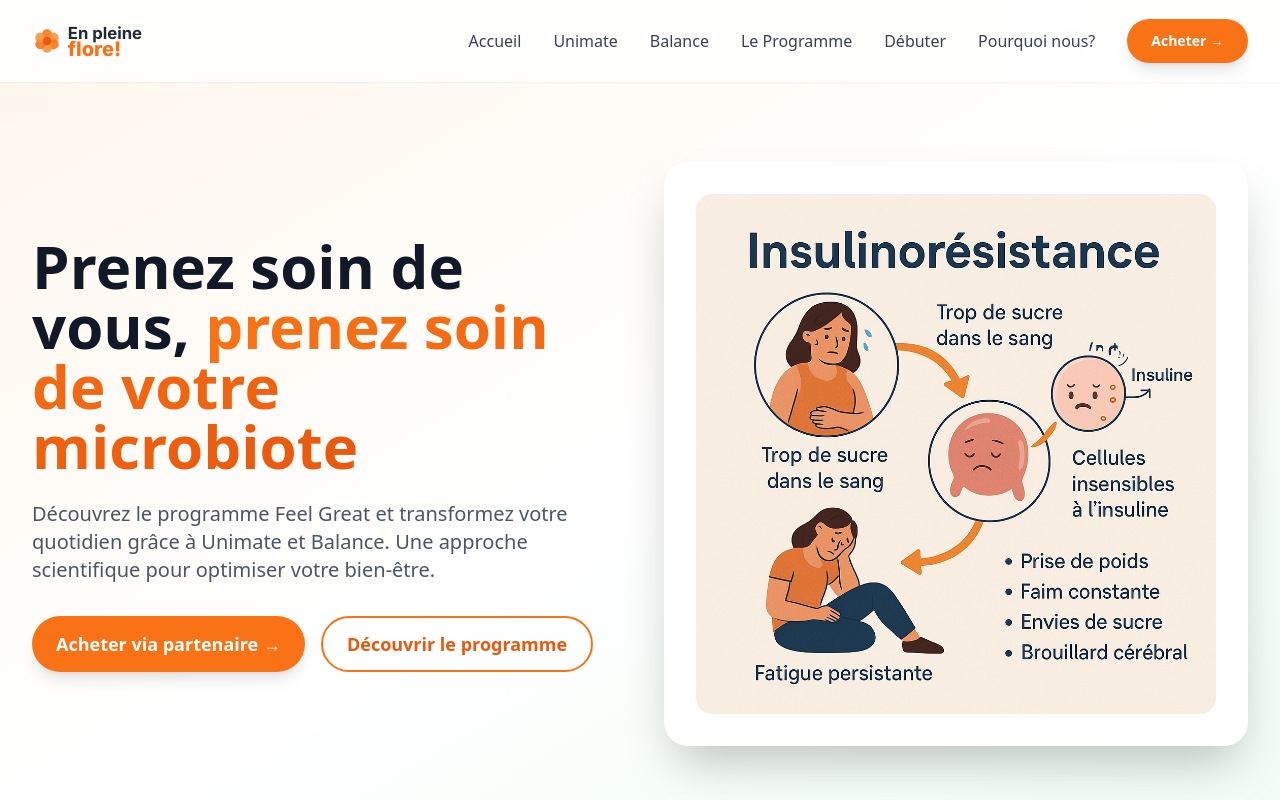
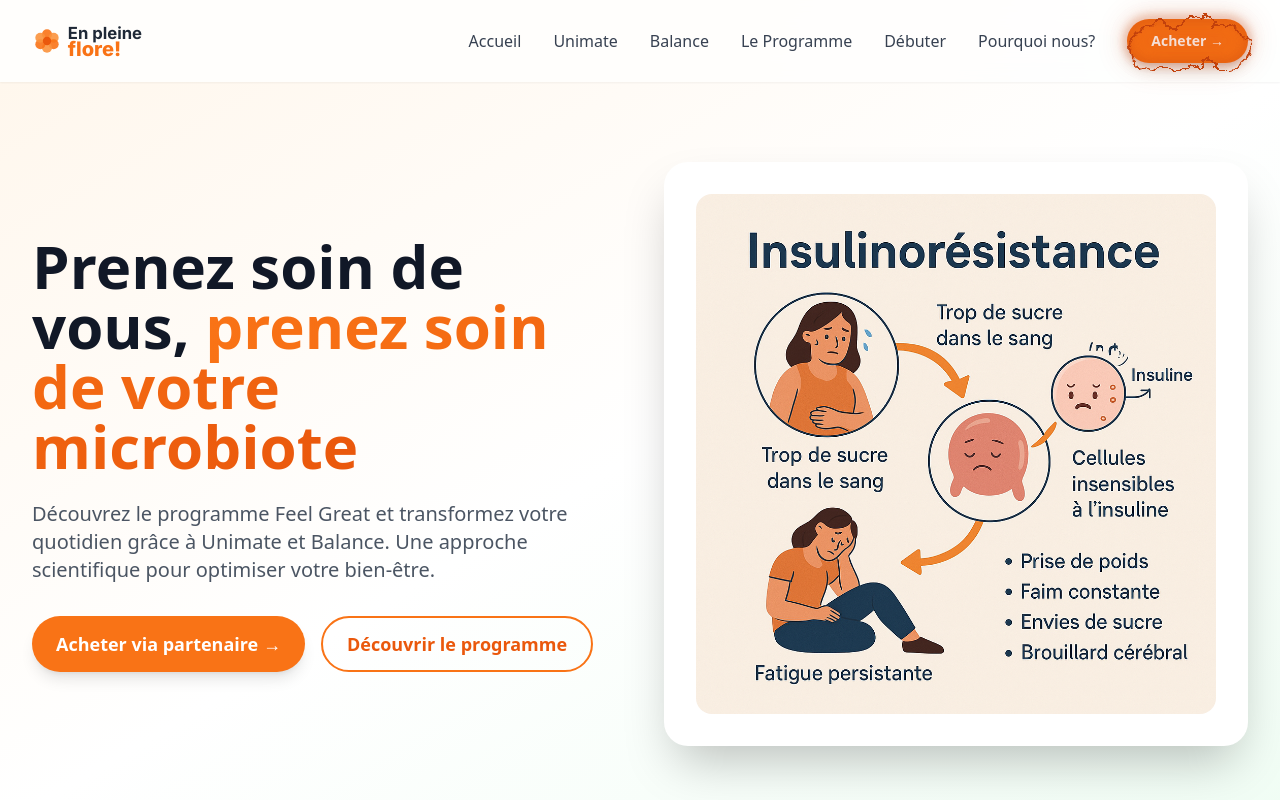
Before and after one commit to Nosioul/EnPleineFlore, a Next.js app: page / in a window 1280 px wide. Shown: the top 800 px of the page. Built offline with nearby package versions, Linux system fonts and the light colour scheme.

Commit message:
efffeet electric

```diff
--- a/src/components/ClickSpark.tsx
+++ b/src/components/ClickSpark.tsx
@@ -172,7 +172,7 @@
           margin: 0,
           padding: 0,
           pointerEvents: 'none',
-          zIndex: 9999
+          zIndex: 200
         }}
       />
       {children}
--- /dev/null
+++ b/src/components/ElectricBorder.module.css
@@ -0,0 +1,64 @@
+.electricBorder {
+  position: relative;
+  display: inline-block;
+  border-radius: 9999px;
+}
+
+.ebSvg {
+  position: absolute;
+  inset: 0;
+  width: 0;
+  height: 0;
+  pointer-events: none;
+  visibility: hidden;
+}
+
+.ebLayers {
+  position: absolute;
+  inset: 0;
+  border-radius: inherit;
+  pointer-events: none;
+  z-index: 100;
+}
+
+.ebStroke,
+.ebGlow1,
+.ebGlow2,
+.ebBackgroundGlow {
+  position: absolute;
+  inset: -1px;
+  border-radius: inherit;
+  pointer-events: none;
+}
+
+.ebStroke {
+  border: var(--eb-border-width, 2px) solid var(--electric-border-color, #5227FF);
+  filter: url(#turbulent-displace);
+  z-index: 110;
+}
+
+.ebGlow1 {
+  border: var(--eb-border-width, 2px) solid var(--electric-border-color, #5227FF);
+  filter: blur(4px);
+  opacity: 0.9;
+  z-index: 109;
+}
+
+.ebGlow2 {
+  border: var(--eb-border-width, 2px) solid var(--electric-border-color, #5227FF);
+  filter: blur(8px);
+  opacity: 0.6;
+  z-index: 108;
+}
+
+.ebBackgroundGlow {
+  background: var(--electric-border-color, #5227FF);
+  filter: blur(16px);
+  opacity: 0.2;
+  z-index: 107;
+}
+
+.ebContent {
+  position: relative;
+  z-index: 20;
+}
--- /dev/null
+++ b/src/components/ElectricBorder.tsx
@@ -0,0 +1,152 @@
+import { useEffect, useId, useLayoutEffect, useRef } from 'react';
+
+import styles from './ElectricBorder.module.css';
+
+interface ElectricBorderProps {
+  children?: React.ReactNode;
+  color?: string;
+  speed?: number;
+  chaos?: number;
+  thickness?: number;
+  className?: string;
+  style?: React.CSSProperties;
+}
+
+const ElectricBorder: React.FC<ElectricBorderProps> = ({
+  children,
+  color = '#5227FF',
+  speed = 1,
+  chaos = 1,
+  thickness = 2,
+  className,
+  style
+}) => {
+  const rawId = useId().replace(/[:]/g, '');
+  const filterId = `turbulent-displace-${rawId}`;
+  const svgRef = useRef<SVGSVGElement>(null);
+  const rootRef = useRef<HTMLDivElement>(null);
+  const strokeRef = useRef<HTMLDivElement>(null);
+
+  const updateAnim = () => {
+    const svg = svgRef.current;
+    const host = rootRef.current;
+    if (!svg || !host) return;
+
+    if (strokeRef.current) {
+      strokeRef.current.style.filter = `url(#${filterId})`;
+    }
+
+    const width = Math.max(1, Math.round(host.clientWidth || host.getBoundingClientRect().width || 0));
+    const height = Math.max(1, Math.round(host.clientHeight || host.getBoundingClientRect().height || 0));
+
+    const dyAnims = Array.from(svg.querySelectorAll('feOffset > animate[attributeName="dy"]'));
+    if (dyAnims.length >= 2) {
+      dyAnims[0].setAttribute('values', `${height}; 0`);
+      dyAnims[1].setAttribute('values', `0; -${height}`);
+    }
+
+    const dxAnims = Array.from(svg.querySelectorAll('feOffset > animate[attributeName="dx"]'));
+    if (dxAnims.length >= 2) {
+      dxAnims[0].setAttribute('values', `${width}; 0`);
+      dxAnims[1].setAttribute('values', `0; -${width}`);
+    }
+
+    const baseDur = 6;
+    const dur = Math.max(0.001, baseDur / (speed || 1));
+    [...dyAnims, ...dxAnims].forEach(a => a.setAttribute('dur', `${dur}s`));
+
+    const disp = svg.querySelector('feDisplacementMap');
+    if (disp) disp.setAttribute('scale', String(30 * (chaos || 1)));
+
+    const filterEl = svg.querySelector(`#${CSS.escape(filterId)}`);
+    if (filterEl) {
+      filterEl.setAttribute('x', '-200%');
+      filterEl.setAttribute('y', '-200%');
+      filterEl.setAttribute('width', '500%');
+      filterEl.setAttribute('height', '500%');
+    }
+
+    requestAnimationFrame(() => {
+      [...dyAnims, ...dxAnims].forEach(a => {
+        if (typeof (a as SVGAnimateElement).beginElement === 'function') {
+          try {
+            (a as SVGAnimateElement).beginElement();
+          } catch {
+            console.warn('ElectricBorder: beginElement failed, this may be due to a browser limitation.');
+          }
+        }
+      });
+    });
+  };
+
+  useEffect(() => {
+    updateAnim();
+    // eslint-disable-next-line react-hooks/exhaustive-deps
+  }, [speed, chaos]);
+
+  useLayoutEffect(() => {
+    if (!rootRef.current) return;
+    const ro = new ResizeObserver(() => updateAnim());
+    ro.observe(rootRef.current);
+    updateAnim();
+    return () => ro.disconnect();
+    // eslint-disable-next-line react-hooks/exhaustive-deps
+  }, []);
+
+  const vars = {
+    ['--electric-border-color' as string]: color,
+    ['--eb-border-width' as string]: `${thickness}px`
+  };
+
+  return (
+    <div ref={rootRef} className={`${styles.electricBorder} ${className ?? ''}`} style={{ ...vars, ...style }}>
+      <svg ref={svgRef} className={styles.ebSvg} aria-hidden focusable={false}>
+        <defs>
+          <filter id={filterId} colorInterpolationFilters="sRGB" x="-20%" y="-20%" width="140%" height="140%">
+            <feTurbulence type="turbulence" baseFrequency="0.02" numOctaves={10} result="noise1" seed="1" />
+            <feOffset in="noise1" dx="0" dy="0" result="offsetNoise1">
+              <animate attributeName="dy" values="700; 0" dur="6s" repeatCount="indefinite" calcMode="linear" />
+            </feOffset>
+
+            <feTurbulence type="turbulence" baseFrequency="0.02" numOctaves={10} result="noise2" seed="1" />
+            <feOffset in="noise2" dx="0" dy="0" result="offsetNoise2">
+              <animate attributeName="dy" values="0; -700" dur="6s" repeatCount="indefinite" calcMode="linear" />
+            </feOffset>
+
+            <feTurbulence type="turbulence" baseFrequency="0.02" numOctaves={10} result="noise1" seed="2" />
+            <feOffset in="noise1" dx="0" dy="0" result="offsetNoise3">
+              <animate attributeName="dx" values="490; 0" dur="6s" repeatCount="indefinite" calcMode="linear" />
+            </feOffset>
+
+            <feTurbulence type="turbulence" baseFrequency="0.02" numOctaves={10} result="noise2" seed="2" />
+            <feOffset in="noise2" dx="0" dy="0" result="offsetNoise4">
+              <animate attributeName="dx" values="0; -490" dur="6s" repeatCount="indefinite" calcMode="linear" />
+            </feOffset>
+
+            <feComposite in="offsetNoise1" in2="offsetNoise2" result="part1" />
+            <feComposite in="offsetNoise3" in2="offsetNoise4" result="part2" />
+            <feBlend in="part1" in2="part2" mode="color-dodge" result="combinedNoise" />
+            <feDisplacementMap
+              in="SourceGraphic"
+              in2="combinedNoise"
+              scale="30"
+              xChannelSelector="R"
+              yChannelSelector="B"
+            />
+          </filter>
+        </defs>
+      </svg>
+
+      <div className={styles.ebLayers}>
+        <div ref={strokeRef} className={styles.ebStroke} />
+        <div className={styles.ebGlow1} />
+        <div className={styles.ebGlow2} />
+        <div className={styles.ebBackgroundGlow} />
+      </div>
+
+      <div className={styles.ebContent}>{children}</div>
+    </div>
+  );
+};
+
+export default ElectricBorder;
--- a/src/components/Header.tsx
+++ b/src/components/Header.tsx
@@ -1,6 +1,7 @@
 import React, { useState } from 'react';
 import Link from 'next/link';
 import Logo from './Logo';
+import ElectricBorder from './ElectricBorder';
 
 const Header: React.FC = () => {
   const [isMenuOpen, setIsMenuOpen] = useState(false);
@@ -38,6 +39,12 @@
               Pourquoi nous?
             </Link>
 
+            <ElectricBorder
+              color="#c2410c"
+              speed={0.7}
+              chaos={0.9}
+              thickness={2}
+            >
               <a
                 href="https://ufeelgreat.com/c/Mijo"
                 target="_blank"
@@ -46,6 +53,7 @@
               >
                 Acheter →
               </a>
+            </ElectricBorder>
           </div>
 
           {/* Mobile menu button */}
@@ -89,14 +97,22 @@
               <Link href="/pourquoi" className="text-gray-700 hover:text-flore-orange-500 font-medium py-2">
                 Pourquoi nous?
               </Link>
+              <ElectricBorder
+                color="#c2410c"
+                speed={0.7}
+                chaos={0.9}
+                thickness={2}
+                className="mt-4"
+              >
                 <a
                   href="https://ufeelgreat.com/c/Mijo"
                   target="_blank"
                   rel="noopener noreferrer"
-                className="btn-primary text-center mt-4"
+                  className="btn-primary text-center"
                 >
                   Acheter →
                 </a>
+              </ElectricBorder>
             </div>
           </div>
         )}
```
Lines whose indentation alone changed are shown as unchanged.
